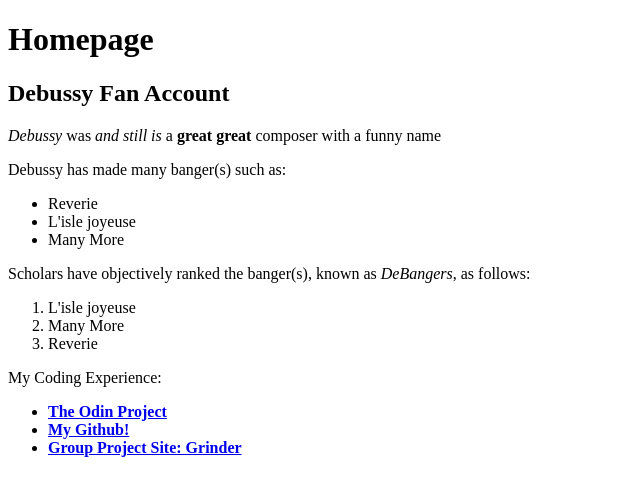
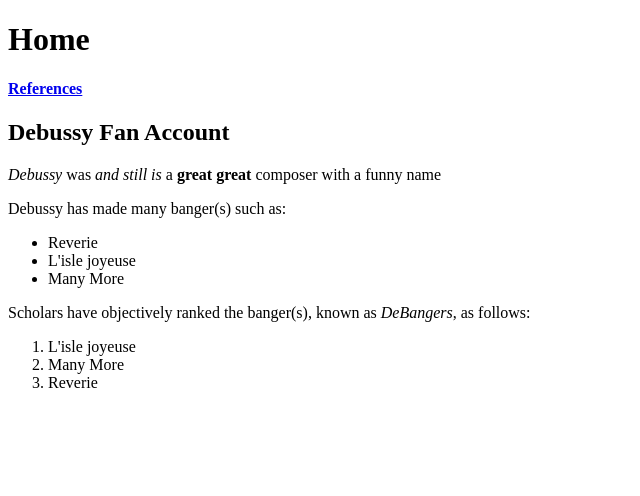
Before and after one commit to braedonwatkins/odin_html_module, a plain HTML site: page html-boilerplate/index.html in a window 1280 px wide. Shown: the whole page, without its empty margins (0-640 px from the left). Drawn offline with Linux system fonts and the light colour scheme.

Commit message:
linked home & reference pages

```diff
--- a/html-boilerplate/index.html
+++ b/html-boilerplate/index.html
@@ -9,7 +9,8 @@
 
     <!-- Debussification -->
     <body>
-        <h1>Homepage</h1>
+        <h1>Home</h1>
+        <h4><a href="references.html">References</a></h4>
         <p>
             <h2>Debussy Fan Account</h2>
             <em>Debussy</em> was <em>and still is</em> a <b>great</b> <strong>great</strong> composer with a funny name
@@ -33,14 +34,5 @@
                 <li>Reverie</li>
             </ol>
         </p>
-
-        <p>
-            My Coding Experience:
-            <ul>
-                <li><a href="https://www.theodinproject.com/about"><strong>The Odin Project</strong></a></li>
-                <li><a href="https://github.com/BraedonWatkins"><strong>My Github!</strong></a></li>
-                <li><a href="http://cop4331-grinder.herokuapp.com/"><strong>Group Project Site: Grinder</strong></a></li>
-            </ul>
-        </p>
     </body>
 </html>
```
Also changed, not shown: html-boilerplate/references.html (+1 -0 lines).
